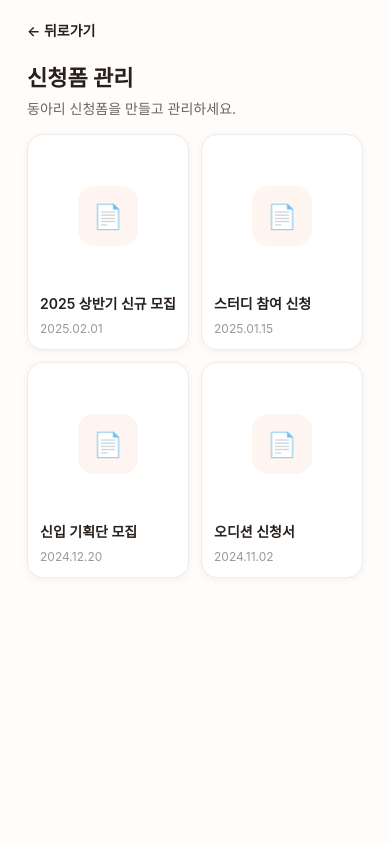
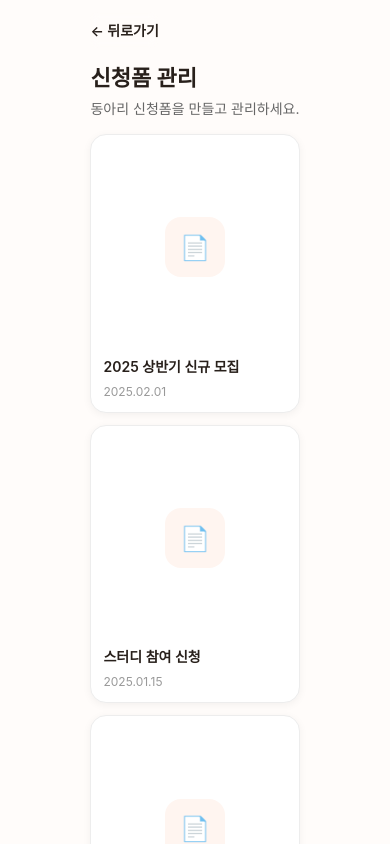
Before and after one commit to hyeonhakjang/admin_group_proto, a React (Create React App) app: page /myclub/manage/approvals in a window 390 px wide. Shown: the top 844 px of the page. Built offline with nearby package versions, Linux system fonts and the light colour scheme; no server answers.

Commit message:
style: Make application form management responsive

```diff
--- a/src/components/ApplicationFormManageScreen.css
+++ b/src/components/ApplicationFormManageScreen.css
@@ -24,6 +24,13 @@
   flex: 1;
   padding: 0 clamp(16px, 4vw, 24px) clamp(24px, 6vw, 32px);
   display: flex;
+  justify-content: center;
+}
+
+.application-form-content-inner {
+  width: 100%;
+  max-width: 720px;
+  display: flex;
   flex-direction: column;
   gap: clamp(16px, 4vw, 20px);
 }
@@ -44,14 +51,8 @@
 
 .application-form-grid {
   display: grid;
-  grid-template-columns: repeat(2, 1fr);
+  grid-template-columns: repeat(auto-fit, minmax(140px, 1fr));
   gap: clamp(12px, 3vw, 16px);
-}
-
-@media (max-width: 480px) {
-  .application-form-grid {
-    grid-template-columns: repeat(2, minmax(0, 1fr));
-  }
 }
 
 .application-form-card {
--- a/src/components/ApplicationFormManageScreen.tsx
+++ b/src/components/ApplicationFormManageScreen.tsx
@@ -27,6 +27,7 @@ const ApplicationFormManageScreen: React.FC = () => {
       </header>
 
       <main className="application-form-content">
+        <div className="application-form-content-inner">
           <section className="application-form-title-section">
             <h1>신청폼 관리</h1>
             <p>동아리 신청폼을 만들고 관리하세요.</p>
@@ -49,6 +50,7 @@ const ApplicationFormManageScreen: React.FC = () => {
               </div>
             ))}
           </section>
+        </div>
       </main>
     </div>
   );
```
Lines whose indentation alone changed are shown as unchanged.
